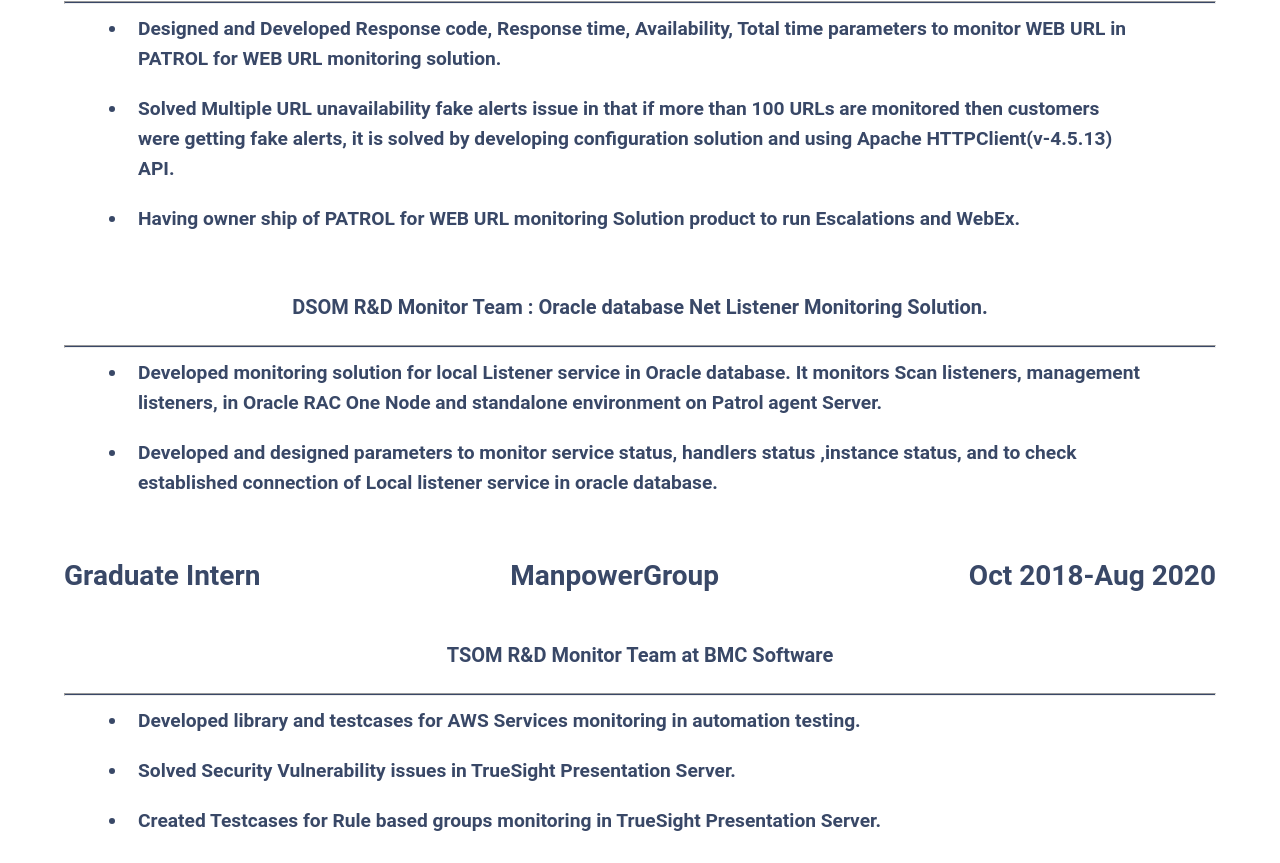
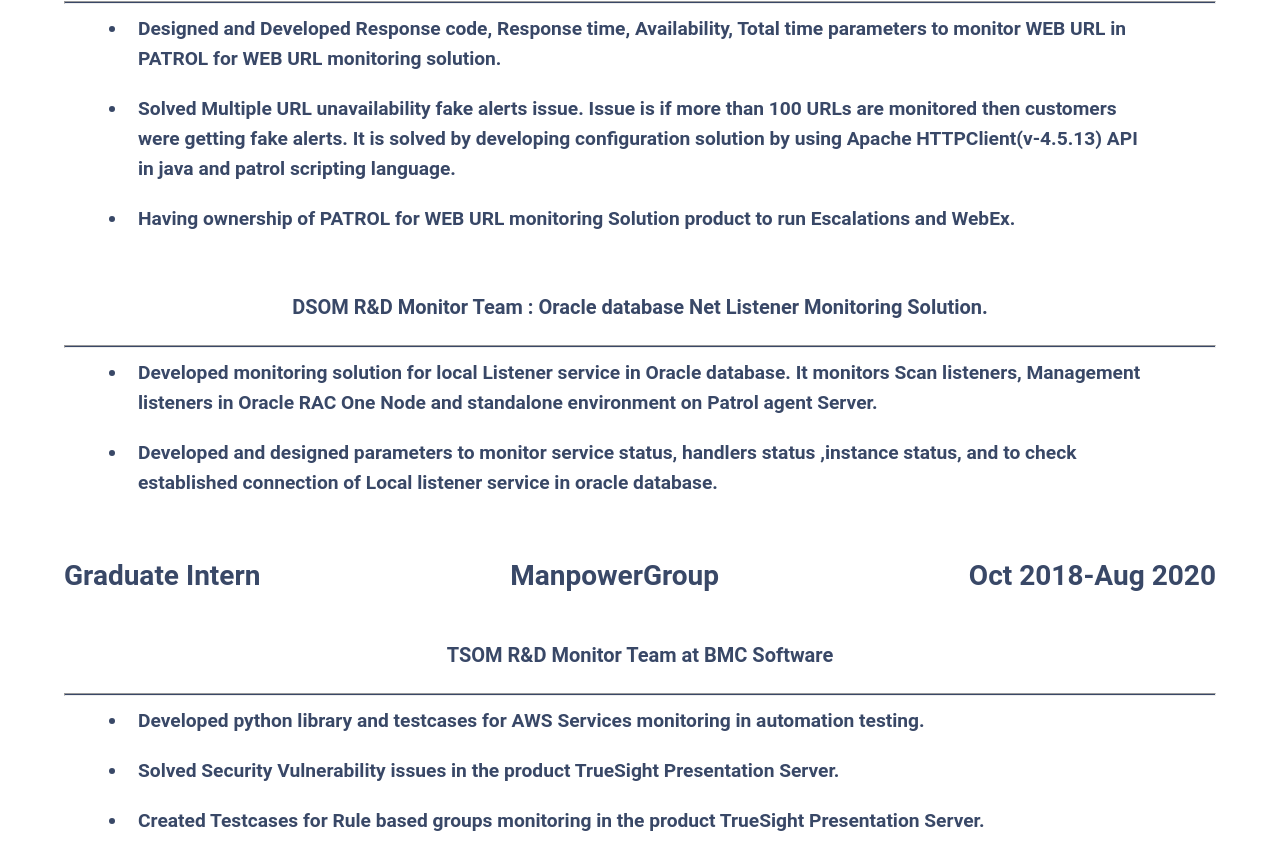
Before and after one commit to sumedha1308/Sumedha-Portfolio, a website: page html/experience.html in a window 1280 px wide. Shown: the part 877-1740 px from the top of the page. Drawn offline with Linux system fonts and the light colour scheme.

Commit message:
Adding more changes in experience description

```diff
--- a/html/experience.html
+++ b/html/experience.html
@@ -46,17 +46,17 @@
                     <ul>
                         <li class="experience-text">Designed and Developed Response code, Response time, Availability, Total time parameters to monitor WEB URL
                         in PATROL for WEB URL monitoring solution.</li>
-                        <li class="experience-text">Solved Multiple URL unavailability fake alerts issue in that if more than 100 URLs are monitored then customers were
-                        getting fake alerts, it is solved by developing configuration solution and using Apache HTTPClient(v-4.5.13) API.</li>
-                        <li class="experience-text">Having owner ship of PATROL for WEB URL monitoring Solution product to run Escalations and WebEx.</li>
+                        <li class="experience-text">Solved Multiple URL unavailability fake alerts issue. Issue is if more than 100 URLs are monitored then customers were
+                        getting fake alerts. It is solved by developing configuration solution by using Apache HTTPClient(v-4.5.13) API in java and patrol scripting language.</li>
+                        <li class="experience-text">Having ownership of PATROL for WEB URL monitoring Solution product to run Escalations and WebEx.</li>
                     </ul>
             </div>
             <div class="team-product">DSOM R&D Monitor Team : Oracle database Net Listener Monitoring Solution.</div>
             <hr class="project-hr-module">
             <div class="product-description">
                 <ul>
-                    <li class="experience-text">Developed monitoring solution for local Listener service in Oracle database. It monitors Scan listeners, management
-                    listeners, in Oracle RAC One Node and standalone environment on Patrol agent Server.</li>
+                    <li class="experience-text">Developed monitoring solution for local Listener service in Oracle database. It monitors Scan listeners, Management
+                    listeners in Oracle RAC One Node and standalone environment on Patrol agent Server.</li>
                     <li class="experience-text">Developed and designed parameters to monitor service status, handlers status ,instance status, and to check established
                     connection of Local listener service in oracle database.</li>
                 </ul>
@@ -70,9 +70,9 @@
             <hr class="project-hr-module">
             <div class="product-description">
                 <ul>
-                    <li class="experience-text">Developed library and testcases for AWS Services monitoring in automation testing.</li>
-                    <li class="experience-text">Solved Security Vulnerability issues in TrueSight Presentation Server.</li>
-                    <li class="experience-text">Created Testcases for Rule based groups monitoring in TrueSight Presentation Server.</li>
+                    <li class="experience-text">Developed python library and testcases for AWS Services monitoring in automation testing.</li>
+                    <li class="experience-text">Solved Security Vulnerability issues in the product TrueSight Presentation Server.</li>
+                    <li class="experience-text">Created Testcases for Rule based groups monitoring in the product TrueSight Presentation Server.</li>
                 </ul>
             </div>
         </div>
```
Also changed, not shown: html/projects.html (+3 -3 lines).
